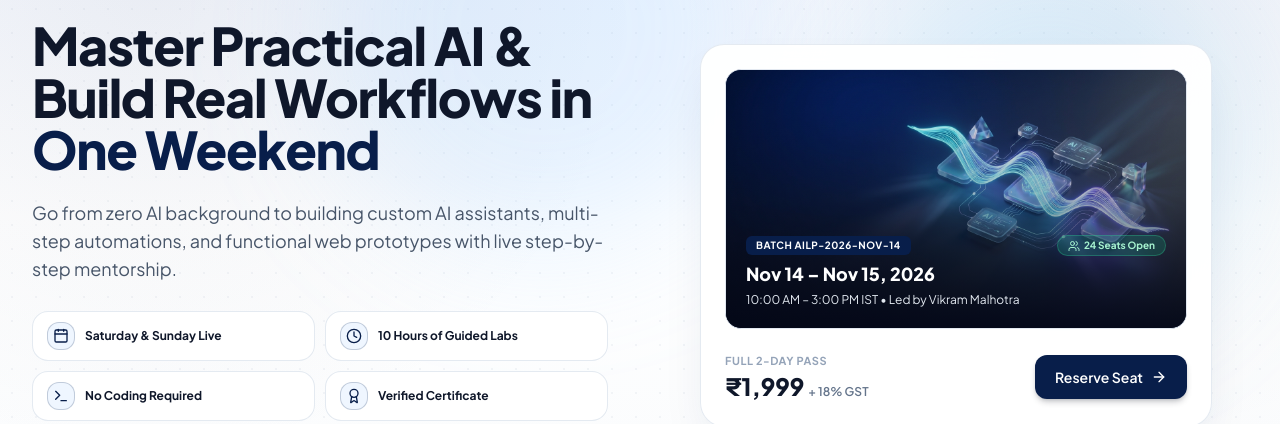
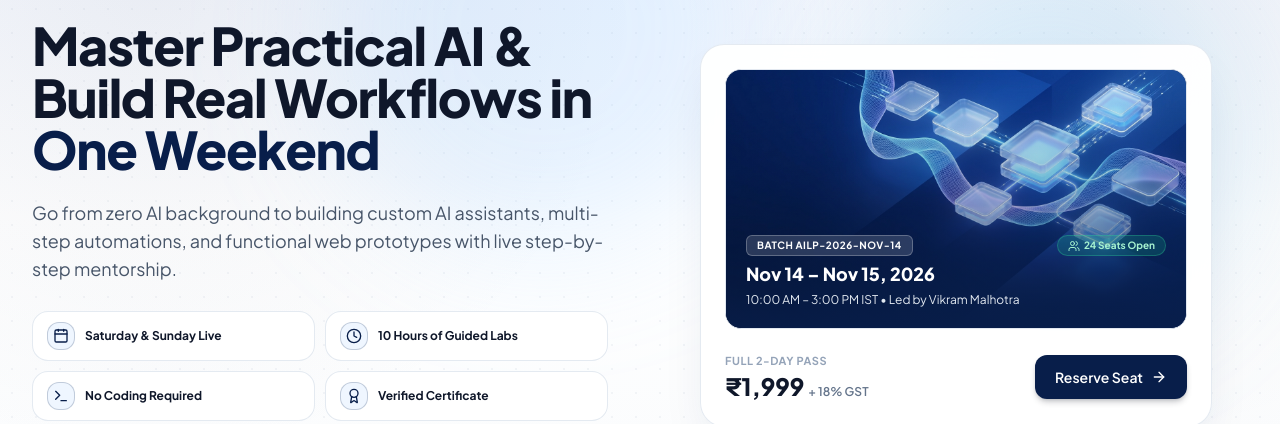
Before and after one commit to Ravalika456891/ai-training-sessions, a React (Vite) app in the folder client/: page / in a window 1280 px wide. Shown: the part 210-634 px from the top of the page. Built offline with nearby package versions, Linux system fonts and the light colour scheme; no server answers.

Commit message:
Update hero showcase image background to #081e4a studio navy

```diff
--- a/client/src/components/sections/HeroSection.tsx
+++ b/client/src/components/sections/HeroSection.tsx
@@ -137,10 +137,10 @@ export const HeroSection: React.FC<HeroSectionProps> = ({
                     alt="AI Launchpad Live Bootcamp"
                     className="w-full h-full object-cover transition-transform duration-500 group-hover:scale-[1.03]"
                   />
-                  <div className="absolute inset-0 bg-gradient-to-t from-slate-950/90 via-slate-950/25 to-transparent flex items-end p-4 sm:p-5">
+                  <div className="absolute inset-0 bg-gradient-to-t from-[#081e4a]/90 via-[#081e4a]/25 to-transparent flex items-end p-4 sm:p-5">
                     <div className="text-white w-full flex flex-col gap-1">
                       <div className="flex items-center justify-between gap-2 flex-wrap">
-                        <span className="inline-block text-[10px] font-bold uppercase tracking-wider px-2.5 py-0.5 rounded-md bg-[#081e4a] text-white">
+                        <span className="inline-block text-[10px] font-bold uppercase tracking-wider px-2.5 py-0.5 rounded-md bg-white/15 backdrop-blur-md border border-white/25 text-white">
                           Batch {currentBatch.batchCode}
                         </span>
                         <span className="inline-flex items-center gap-1 text-[10px] font-bold px-2.5 py-0.5 rounded-full bg-emerald-500/20 text-emerald-200 border border-emerald-400/30 backdrop-blur-xs">
```
Also changed, not shown: client/public/assets/hero-cohort-showcase.jpg.
